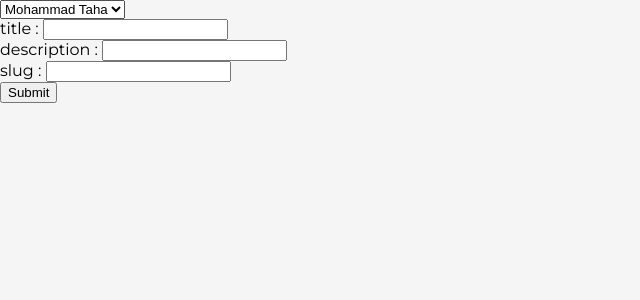
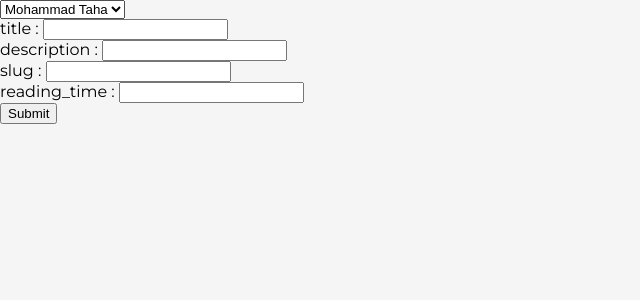
Before and after one commit to mohammad-taha-saeidi/blog, a Django app: page /blog/posts/add in a window 1280 px wide. Shown: the top 300 px of the page, without its empty margins (0-640 px from the left). Run offline with Django 5.2, Linux system fonts and the light colour scheme; data comes from the database, SQL or seed files in the repository; parts of the project's set-up code (start-up, migrations or seed data) failed here and were passed over.

Commit message:
upd post form

```diff
--- a/tahaFirstapp/blog/templates/forms/postForm.html
+++ b/tahaFirstapp/blog/templates/forms/postForm.html
@@ -25,13 +25,15 @@ Postform
     <label for="slug">slug : </label>
     <input type="text" name="slug" {% if form.slug.value %} value="{{form.slug.value}}"{% endif %} maxlength="11">
     <br>
+            <label for="reading_time">reading_time : </label>
+    <input type="text" name="reading_time" {% if form.reading_time.value %} value="{{form.reading_time.value}}"{% endif %} maxlength="11">
+    <br>
 
 
 
 
 
     <input type="submit" value="Submit">
-</form>
             {% if form.errors %}
         <p >لطفا خطا های زیر را اصلاح کنید</p>
         <br>
@@ -45,6 +47,8 @@ Postform
             {% endfor %}
         </p>
         {% endif %}
+</form>
+
     </div>
 </head>
 <body>
```
Lines whose indentation alone changed are shown as unchanged.
